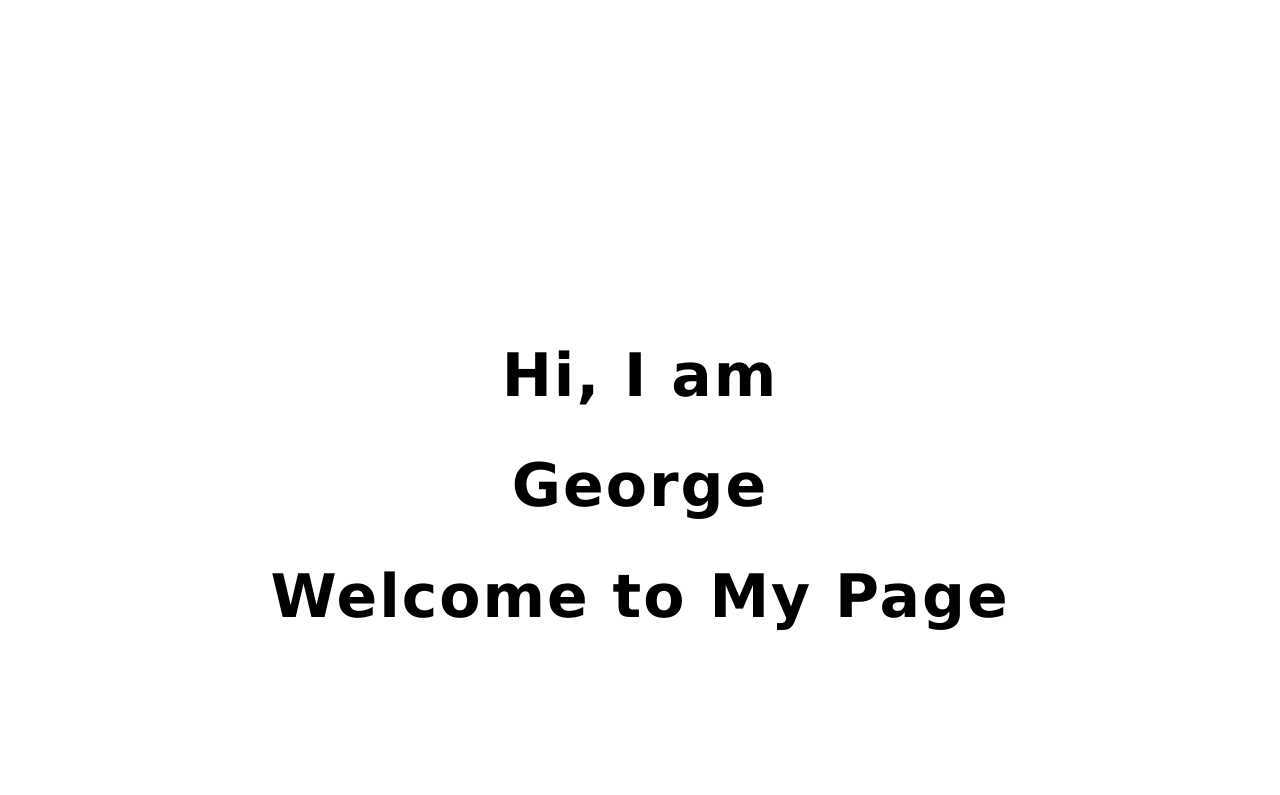
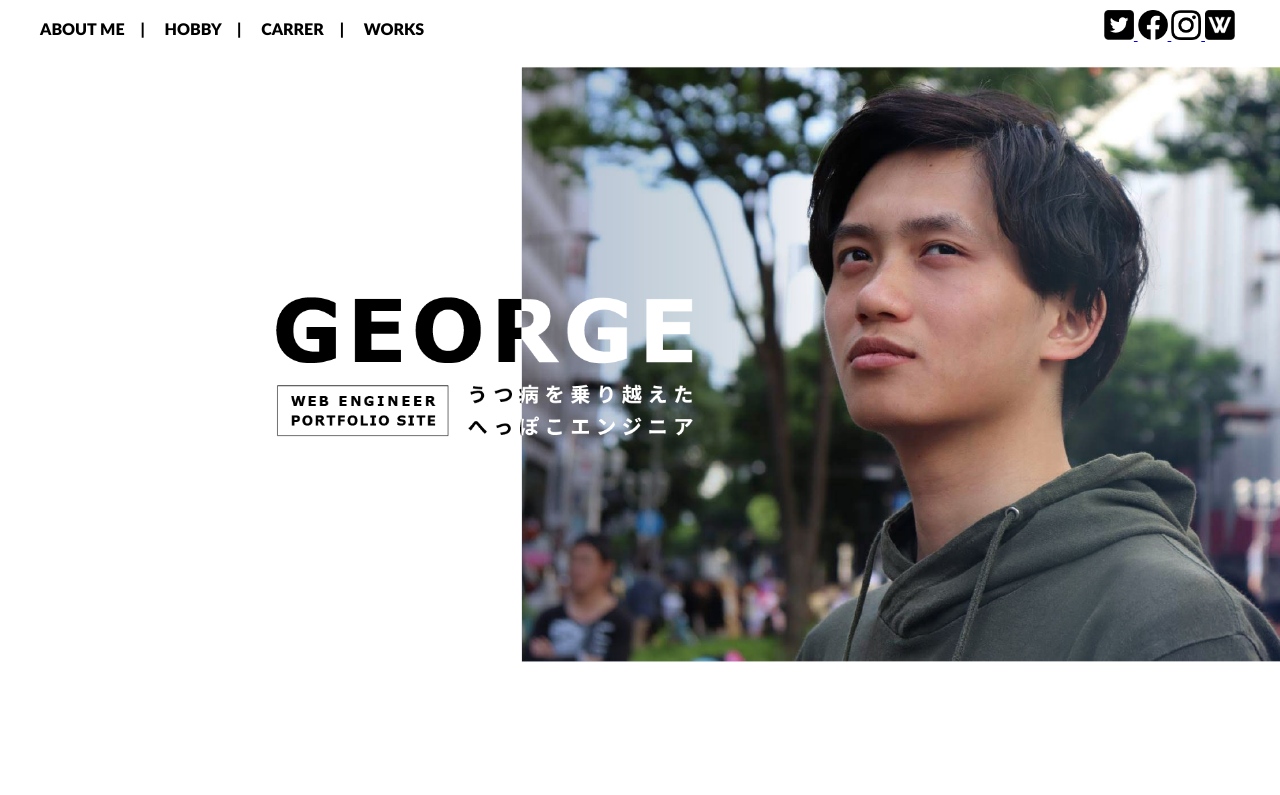
Before and after one commit to t1k2a/about_me, a plain HTML site: page index.html in a window 1280 px wide. Shown: the top 795 px of the page. Drawn offline with Linux system fonts and the light colour scheme; placeholder pictures from the web are drawn by us.

Commit message:
complete design.

```diff
--- a/css/styles.css
+++ b/css/styles.css
@@ -103,15 +103,13 @@ header {
     padding-bottom: 30px;
 }
 
-.introduction-section {
+/* .introduction-section {
         background: orange;
-}
+} */
 
 .introduction {
     width: 800px;
     margin: 0 var(--auto);
-    /* padding-left: 200px; */
-    display: flex;
 }
 
 .info {
@@ -122,11 +120,16 @@ header {
     /* position: absolute;
     top: 300px;
     left: 200px; */
+        display: flex;
+}
+
+.intro-title {
+    float:left;
 }
 
 .info h1 {
     font-weight: normal;
-    font-size: 24px;
+    font-size: 60px;
     margin: 0;
 }
 
@@ -147,18 +150,14 @@ header {
     margin-right: 8px;
 }
 
+.icon {
+
+}
 .icon img{
-    width: 400px;
-    height: 400px;
-    padding-top: 70px;
-    vertical-align: bottom;
-    /* width: 180px;
-    height: 180px;
-    border-radius: 50%;
-    border-width: 4px;
-    border-style: solid;
-    border-color: #343a40;
-    object-fit: cover; */
+    /* position: absolute; */
+    width: 100%;
+    /* padding-top: 70px;
+    vertical-align: bottom; */
 }
 
 .about {
--- a/index.html
+++ b/index.html
@@ -22,7 +22,7 @@
 
 
 <body>
-    <div id="logo">
+    <!-- <div id="logo">
         <div class="fade">
             <h1>Hi, I am</h1>
         </div>
@@ -39,7 +39,7 @@
                 logo.classList.add('loaded');
             });
         </script>
-    </div>
+    </div> -->
 
     <header>
         <div class="header-list">
@@ -47,7 +47,7 @@
                 <li>ABOUT ME　|</li>
                 <li>　HOBBY　|</li>
                 <li>　CARRER　|</li>
-                <li>　WORKS　|</li>
+                <li>　WORKS　</li>
             </ul>
 
             <ul class="sns-icons">
@@ -75,17 +75,9 @@
         </div>
     </header>
 
-    <section class="introduction-section">
-        <div class="introduction">
-            <div class="icon">
-                <img src="https://placehold.jp/150x150.png" alt="george">
-            </div>
-            <div class="info">
-                <h1>GEORGE</h1>
-                <p class="japanese">うつ病を乗り越えたへっぽこエンジニア</p>
-            </div>
-        </div>
-    </section>
+    <div class="icon">
+        <img src="img/mv.png" alt="george">
+    </div>
 
 
     <div class="title">
```
Also changed, not shown: img/mv.png (added).
